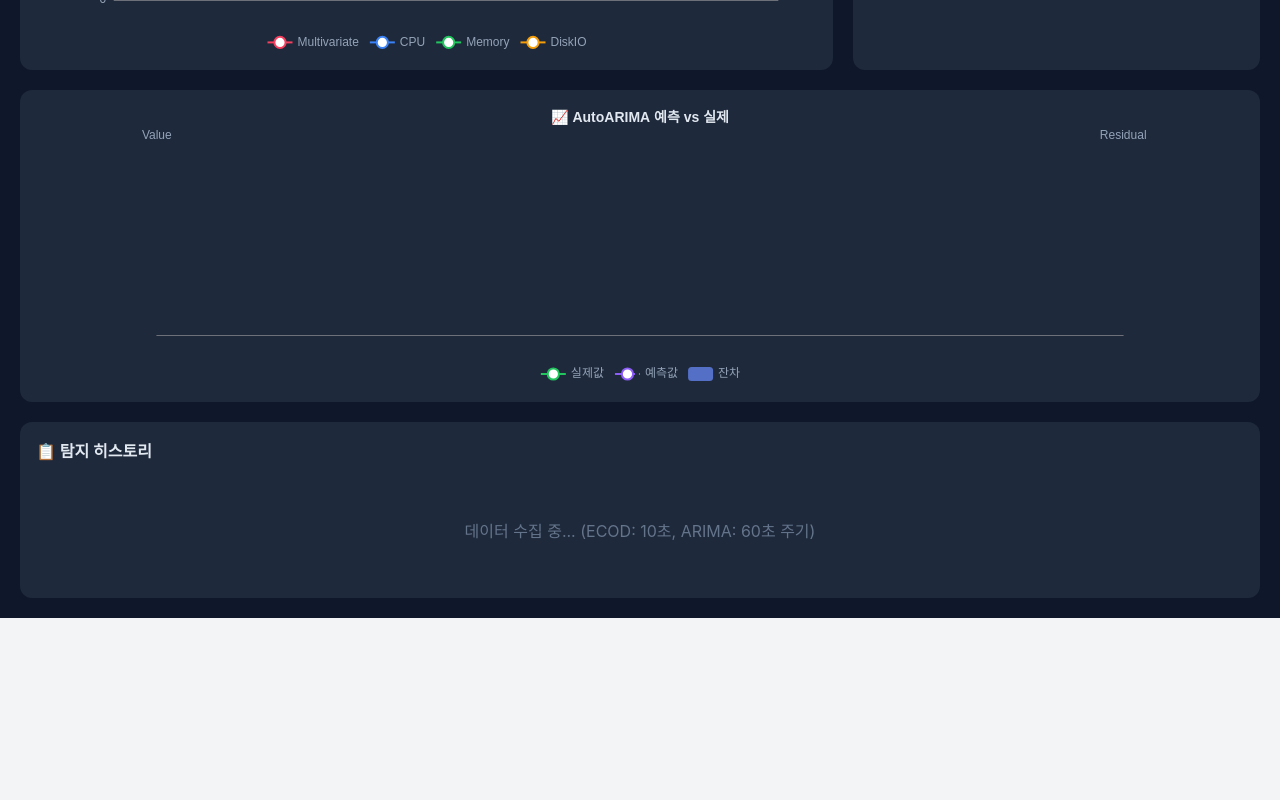
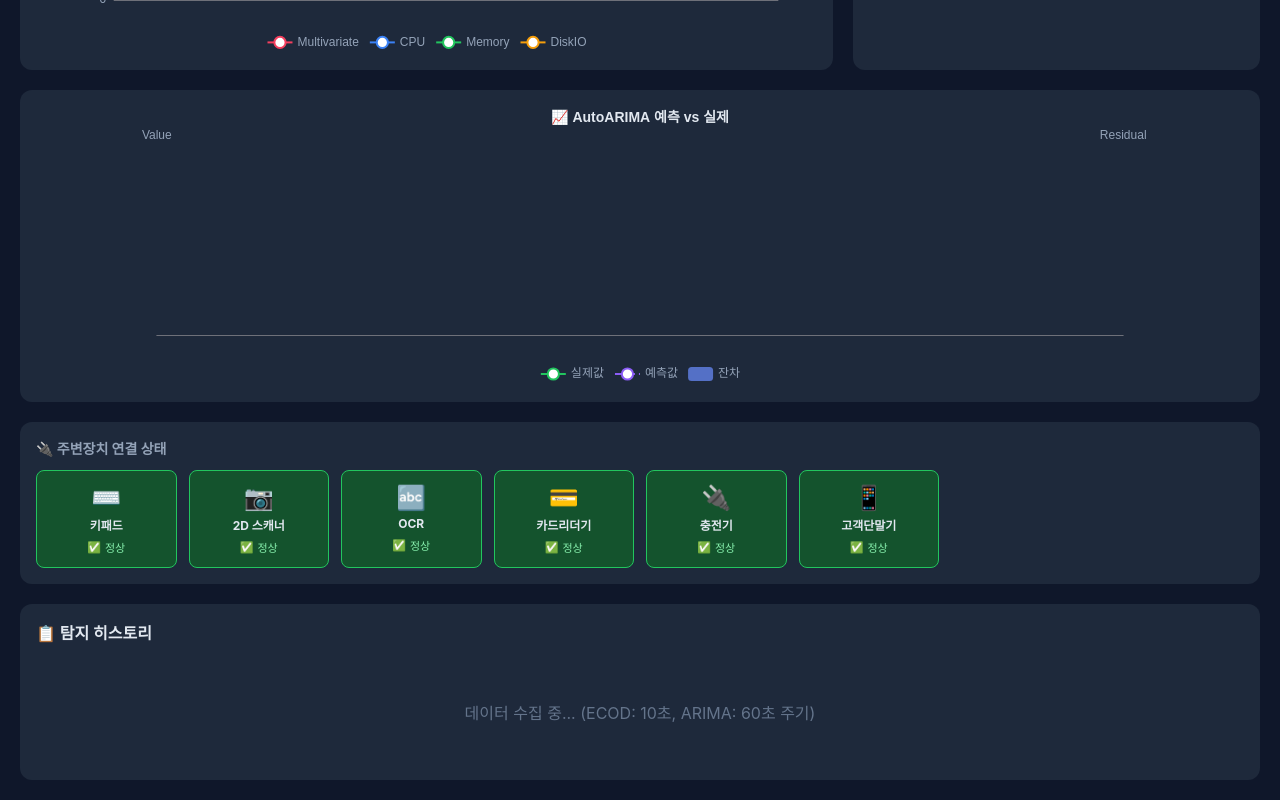
Before and after one commit to smarthug/webrtc-hub-uv-sample, a React (Vite) app in the folder client/: page / in a window 1280 px wide. Shown: the part 512-1312 px from the top of the page. Before the commit the page ends 1130 px from the top, so only its background shows below. Built offline with nearby package versions, Linux system fonts and the light colour scheme.

Commit message:
Add peripheral status cards UI - Replace alert tags with card-based layout - Show each device connection status (OK/Warning/Error) - Display fail count per device - Grid layout with icons

```diff
--- /dev/null
+++ b/client/src/components/PeripheralCards.tsx
@@ -0,0 +1,128 @@
+import { useMemo } from 'react';
+
+interface PeripheralAlert {
+  engine: string;
+  metric: string;
+  details: string;
+  severity: string;
+}
+
+interface Props {
+  alerts: PeripheralAlert[];
+}
+
+// 기본 주변장치 목록 (POS 기준)
+const DEFAULT_PERIPHERALS = [
+  { id: '키패드', icon: '⌨️', name: '키패드' },
+  { id: '스캐너-2D스캐너', icon: '📷', name: '2D 스캐너' },
+  { id: 'OCR', icon: '🔤', name: 'OCR' },
+  { id: '카드리더기', icon: '💳', name: '카드리더기' },
+  { id: '휴대폰충전기', icon: '🔌', name: '충전기' },
+  { id: '고객단말기', icon: '📱', name: '고객단말기' },
+];
+
+export function PeripheralCards({ alerts }: Props) {
+  // 장비별 상태 집계
+  const deviceStatus = useMemo(() => {
+    const statusMap = new Map<string, { failCount: number; lastAlert?: string }>();
+
+    // 기본값 설정
+    DEFAULT_PERIPHERALS.forEach(p => {
+      statusMap.set(p.id, { failCount: 0 });
+    });
+
+    // 알림 기반 상태 업데이트
+    alerts.forEach(alert => {
+      const deviceId = alert.metric;
+      const match = alert.details?.match(/연속 (\d+)회 실패/);
+      const failCount = match ? parseInt(match[1], 10) : 1;
+
+      const current = statusMap.get(deviceId) || { failCount: 0 };
+      statusMap.set(deviceId, {
+        failCount: Math.max(current.failCount, failCount),
+        lastAlert: alert.details,
+      });
+    });
+
+    return statusMap;
+  }, [alerts]);
+
+  return (
+    <div style={{
+      backgroundColor: '#1e293b',
+      borderRadius: '12px',
+      padding: '16px',
+      marginBottom: '20px',
+    }}>
+      <h3 style={{ margin: '0 0 12px', fontSize: '14px', color: '#94a3b8' }}>
+        🔌 주변장치 연결 상태
+      </h3>
+      <div style={{
+        display: 'grid',
+        gridTemplateColumns: 'repeat(auto-fill, minmax(140px, 1fr))',
+        gap: '12px',
+      }}>
+        {DEFAULT_PERIPHERALS.map(device => {
+          const status = deviceStatus.get(device.id) || { failCount: 0 };
+          const isError = status.failCount >= 10;
+          const isWarning = status.failCount >= 3 && status.failCount < 10;
+          const isOk = status.failCount < 3;
+
+          const bgColor = isError ? '#7f1d1d' : isWarning ? '#713f12' : '#14532d';
+          const borderColor = isError ? '#ef4444' : isWarning ? '#f59e0b' : '#22c55e';
+          const statusIcon = isError ? '❌' : isWarning ? '⚠️' : '✅';
+          const statusText = isError ? '연결 실패' : isWarning ? '불안정' : '정상';
+
+          return (
+            <div
+              key={device.id}
+              style={{
+                backgroundColor: bgColor,
+                border: `1px solid ${borderColor}`,
+                borderRadius: '8px',
+                padding: '12px',
+                textAlign: 'center',
+                transition: 'transform 0.2s',
+              }}
+            >
+              <div style={{ fontSize: '24px', marginBottom: '4px' }}>
+                {device.icon}
+              </div>
+              <div style={{
+                fontSize: '12px',
+                fontWeight: 'bold',
+                color: '#e2e8f0',
+                marginBottom: '6px',
+                whiteSpace: 'nowrap',
+                overflow: 'hidden',
+                textOverflow: 'ellipsis',
+              }}>
+                {device.name}
+              </div>
+              <div style={{
+                display: 'flex',
+                alignItems: 'center',
+                justifyContent: 'center',
+                gap: '4px',
+                fontSize: '11px',
+                color: isError ? '#fca5a5' : isWarning ? '#fcd34d' : '#86efac',
+              }}>
+                <span>{statusIcon}</span>
+                <span>{statusText}</span>
+              </div>
+              {status.failCount > 0 && (
+                <div style={{
+                  marginTop: '6px',
+                  fontSize: '10px',
+                  color: '#94a3b8',
+                }}>
+                  실패: {status.failCount}회
+                </div>
+              )}
+            </div>
+          );
+        })}
+      </div>
+    </div>
+  );
+}
--- a/client/src/pages/Dashboard.tsx
+++ b/client/src/pages/Dashboard.tsx
@@ -1,6 +1,7 @@
 import { useEffect, useState } from 'react';
 import { useWebRTC } from '../hooks/useWebRTC';
 import ReactECharts from 'echarts-for-react';
+import { PeripheralCards } from '../components/PeripheralCards';
 
 function generateClientId(): string {
   return `viewer-${Math.random().toString(36).substring(2, 8)}`;
@@ -264,30 +265,8 @@ export function Dashboard() {
         <ReactECharts option={arimaChartOption} style={{ height: '280px' }} />
       </div>
 
-      {/* Peripheral Alerts */}
-      {peripheralAlerts.length > 0 && (
-        <div style={{
-          backgroundColor: '#7f1d1d',
-          borderRadius: '12px',
-          padding: '16px',
-          marginBottom: '20px',
-          border: '1px solid #ef4444'
-        }}>
-          <h3 style={{ margin: '0 0 12px', fontSize: '16px' }}>🔌 주변장치 경고</h3>
-          <div style={{ display: 'flex', flexWrap: 'wrap', gap: '8px' }}>
-            {peripheralAlerts.map((alert, i) => (
-              <span key={i} style={{
-                padding: '6px 12px',
-                borderRadius: '6px',
-                backgroundColor: '#991b1b',
-                fontSize: '13px',
-              }}>
-                {alert.metric}: {alert.details}
-              </span>
-            ))}
-          </div>
-        </div>
-      )}
+      {/* Peripheral Status Cards */}
+      <PeripheralCards alerts={peripheralAlerts} />
 
       {/* Detection Table */}
       <div style={{ backgroundColor: '#1e293b', borderRadius: '12px', padding: '16px' }}>
```
